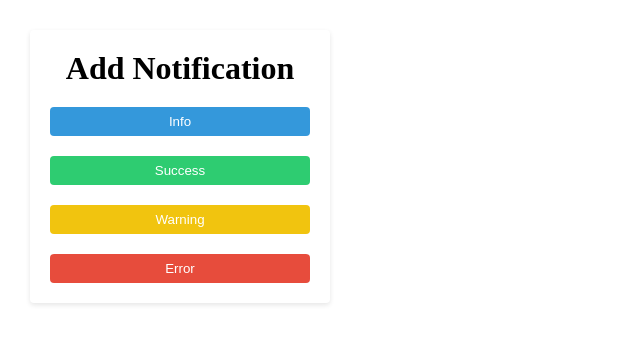
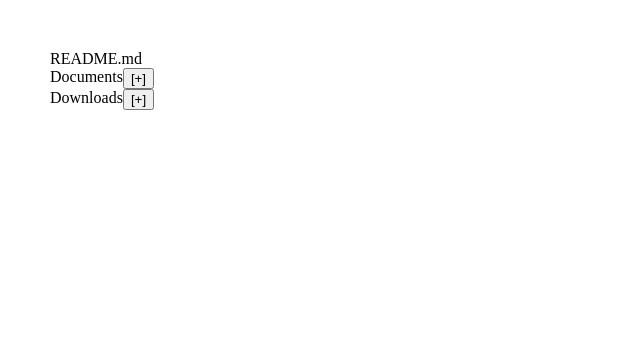
Before and after one commit to sb007ty/React-SmallProjects2-ts-, a React (Vite) app: page / in a window 1280 px wide. Shown: the top 344 px of the page, without its empty margins (0-640 px from the left). Built offline with nearby package versions, Linux system fonts and the light colour scheme.

Commit message:
static-tree-structure

```diff
--- a/src/App.tsx
+++ b/src/App.tsx
@@ -2,14 +2,16 @@ import "./App.css";
 import Notifications from "./components/notifications-proj/Notifications";
 import NotificationMsg from "./components/notifications-proj/NotificationMsg";
 import NotificationMsgContextProvider from "./components/notifications-proj/NotificationMsgContextProvider";
+import FileExplorer from "./components/fileExplorer/FileExplorer";
 
 function App() {
   return (
     <div className="app">
-      <NotificationMsgContextProvider>
+      {/* <NotificationMsgContextProvider>
         <Notifications />
         <NotificationMsg />
-      </NotificationMsgContextProvider>
+      </NotificationMsgContextProvider> */}
+      <FileExplorer />
     </div>
   );
 }
--- /dev/null
+++ b/src/components/fileExplorer/Directory.tsx
@@ -0,0 +1,34 @@
+import { useState } from "react";
+import FileOnly from "./FileOnly";
+
+function Directory({ id, name, children, hideEl, gap }) {
+  console.log(name, hideEl);
+  if (hideEl) return null;
+  const [hidden, setHidden] = useState(true);
+  const value = hidden ? "+" : "-";
+  return (
+    <div className={`directory`}>
+      <div className="curr-dir" style={{ paddingLeft: `${gap}0px` }}>
+        <div>{name}</div>
+        <button
+          className="dir-btn"
+          onClick={(e) => {
+            setHidden(!hidden);
+          }}
+        >{`[${value}]`}</button>
+      </div>
+
+      {children.map((item) => {
+        if (Object.hasOwn(item, "children"))
+          return (
+            <Directory {...item} key={item.id} hideEl={hidden} gap={gap + 2} />
+          );
+        return (
+          <FileOnly {...item} key={item.id} hideEl={hidden} gap={gap + 2} />
+        );
+      })}
+    </div>
+  );
+}
+
+export default Directory;
--- /dev/null
+++ b/src/components/fileExplorer/FileExplorer.tsx
@@ -0,0 +1,17 @@
+import data from "./data";
+import Directory from "./Directory";
+import FileOnly from "./FileOnly";
+import "./styles.css";
+function FileExplorer() {
+  return (
+    <div className="file-explorer">
+      {data.map((item) => {
+        if (Object.hasOwn(item, "children"))
+          return <Directory {...item} key={item.id} hideEl={false} gap={0} />;
+        return <FileOnly {...item} key={item.id} hideEl={false} gap={0} />;
+      })}
+    </div>
+  );
+}
+
+export default FileExplorer;
--- /dev/null
+++ b/src/components/fileExplorer/FileOnly.tsx
@@ -0,0 +1,10 @@
+function FileOnly({ id, name, children, hideEl, gap }) {
+  if (hideEl) return null;
+  return (
+    <div className={`file`} style={{ paddingLeft: `${gap}0px` }}>
+      <div>{name}</div>
+    </div>
+  );
+}
+
+export default FileOnly;
--- /dev/null
+++ b/src/components/fileExplorer/data.ts
@@ -0,0 +1,45 @@
+const data = [
+  {
+    id: 1,
+    name: "README.md",
+  },
+  {
+    id: 2,
+    name: "Documents",
+    children: [
+      {
+        id: 3,
+        name: "Word.doc",
+      },
+      {
+        id: 4,
+        name: "Powerpoint.ppt",
+      },
+    ],
+  },
+  {
+    id: 5,
+    name: "Downloads",
+    children: [
+      {
+        id: 6,
+        name: "unnamed.txt",
+      },
+      {
+        id: 7,
+        name: "Misc",
+        children: [
+          {
+            id: 8,
+            name: "foo.txt",
+          },
+          {
+            id: 9,
+            name: "bar.txt",
+          },
+        ],
+      },
+    ],
+  },
+];
+export default data;
--- /dev/null
+++ b/src/components/fileExplorer/styles.css
@@ -0,0 +1,9 @@
+.file-explorer {
+  padding: 50px;
+}
+.curr-dir {
+  display: flex;
+}
+.hide {
+  display: none;
+}
```
